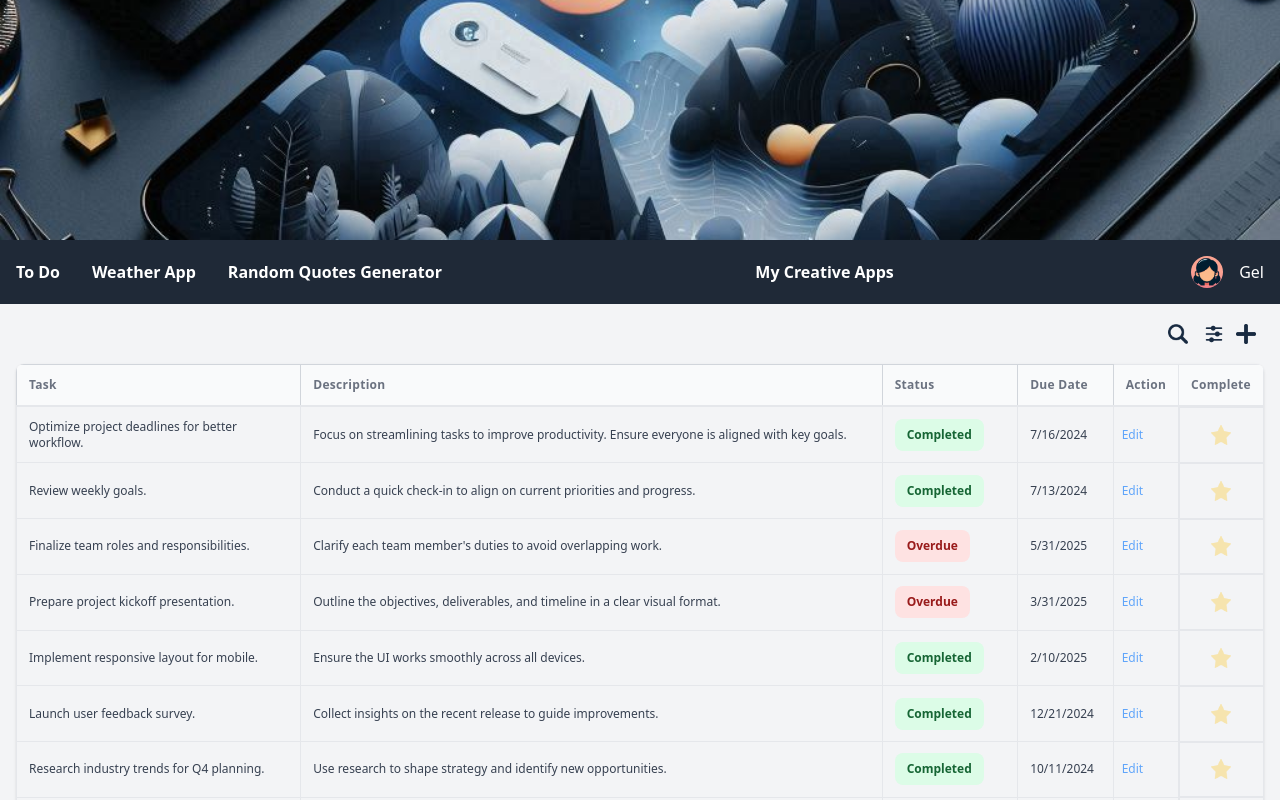
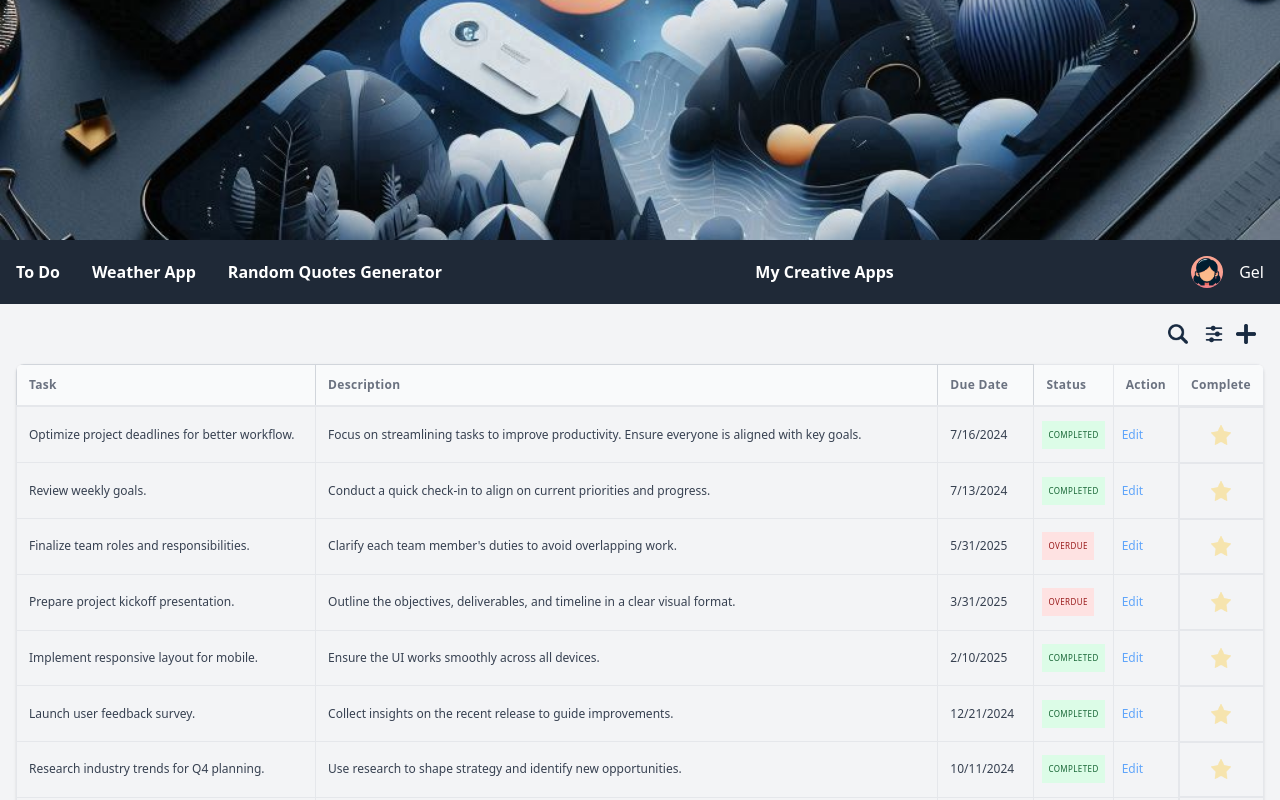
Before and after one commit to maryGel/creative-apps, a React (Vite) app: page / in a window 1280 px wide. Shown: the top 800 px of the page. Built offline with nearby package versions, Linux system fonts and the light colour scheme.

Commit message:
Made the status dynamic

```diff
--- a/src/components/todolist/columnTable.jsx
+++ b/src/components/todolist/columnTable.jsx
@@ -17,25 +17,35 @@ export const columnTable = [
     enableResizing: true,
     size: 900,
   },
-  {
+  /*{
     accessorKey: 'status',
     header: 'Status',
     enableResizing: true,
     size: 150,
     cell: ({ row }) => {
-      const status = row.getValue('status');
+      const task = row.original;
+      const today = new Date();
+      today.setHours(0, 0, 0, 0);
+
+      // Calculate effective status (including overdue)
+      const effectiveStatus =
+        task.duedate < today && !task.complete
+          ? 'Overdue'
+          : task.status;
+          {console.log(task.duedate)}
+
       return (
         <div className={`flex items-center  `}
         >
           <span className={`flex px-3 py-2 text-xs font-semibold rounded-lg justify-center
-            ${status === 'Completed' ? 'bg-green-100 text-green-800' :
-              status === 'In-Progress' ? 'bg-yellow-100 text-yellow-800' : 'bg-red-100 text-red-800'}`}>
-            {status}
+            ${effectiveStatus=== 'Completed' ? 'bg-green-100 text-green-800' :
+              effectiveStatus === 'In-Progress' ? 'bg-yellow-100 text-yellow-800' : 'bg-red-100 text-red-800'}`}>
+            {effectiveStatus}
           </span>
         </div>
       );
     },
-  },
+  },*/
   {
     accessorKey: 'duedate',
     header: 'Due Date',
--- a/src/components/todolist/dataTodo.jsx
+++ b/src/components/todolist/dataTodo.jsx
@@ -3,7 +3,6 @@ const dataTodoApp = [
     "id": 1,
     "task": "Optimize project deadlines for better workflow.",
     "description": "Focus on streamlining tasks to improve productivity. Ensure everyone is aligned with key goals.",
-    "status": "Completed",
     "duedate": "7/16/2024",
     "complete": true
   },
@@ -11,7 +10,6 @@ const dataTodoApp = [
     "id": 2,
     "task": "Review weekly goals.",
     "description": "Conduct a quick check-in to align on current priorities and progress.",
-    "status": "Completed",
     "duedate": "7/13/2024",
     "complete": true
   },
@@ -19,7 +17,6 @@ const dataTodoApp = [
     "id": 3,
     "task": "Finalize team roles and responsibilities.",
     "description": "Clarify each team member's duties to avoid overlapping work.",
-    "status": "Overdue",
     "duedate": "5/31/2025",
     "complete": false
   },
@@ -27,7 +24,6 @@ const dataTodoApp = [
     "id": 4,
     "task": "Prepare project kickoff presentation.",
     "description": "Outline the objectives, deliverables, and timeline in a clear visual format.",
-    "status": "Overdue",
     "duedate": "3/31/2025",
     "complete": false
   },
@@ -35,7 +31,6 @@ const dataTodoApp = [
     "id": 5,
     "task": "Implement responsive layout for mobile.",
     "description": "Ensure the UI works smoothly across all devices.",
-    "status": "Completed",
     "duedate": "2/10/2025",
     "complete": true
   },
@@ -43,7 +38,6 @@ const dataTodoApp = [
     "id": 6,
     "task": "Launch user feedback survey.",
     "description": "Collect insights on the recent release to guide improvements.",
-    "status": "Completed",
     "duedate": "12/21/2024",
     "complete": true
   },
@@ -51,7 +45,6 @@ const dataTodoApp = [
     "id": 7,
     "task": "Research industry trends for Q4 planning.",
     "description": "Use research to shape strategy and identify new opportunities.",
-    "status": "Completed",
     "duedate": "10/11/2024",
     "complete": true
   },
@@ -59,7 +52,6 @@ const dataTodoApp = [
     "id": 8,
     "task": "Refactor legacy code for maintainability.",
     "description": "Clean up outdated logic and simplify complex functions.",
-    "status": "In-Progress",
     "duedate": "10/9/2025",
     "complete": false
   },
@@ -67,7 +59,6 @@ const dataTodoApp = [
     "id": 9,
     "task": "Create onboarding documentation for new hires.",
     "description": "Make the first week easier with clear guides and expectations.",
-    "status": "Completed",
     "duedate": "8/22/2024",
     "complete": true
   },
@@ -75,7 +66,6 @@ const dataTodoApp = [
     "id": 10,
     "task": "Set up stakeholder presentation.",
     "description": "Summarize progress and next steps in a concise slide deck.",
-    "status": "In-Progress",
     "duedate": "6/21/2025",
     "complete": false
   }
--- a/src/components/todolist/filterTodo.jsx
+++ b/src/components/todolist/filterTodo.jsx
@@ -6,13 +6,7 @@ import Chip from '@mui/material/Chip';
 import { Paper } from '@mui/material';
 
 
-function FilterTodo( ){
-
-  const optionStatus = [
-    'Complete' ,
-    'In-Progress',
-    'Overdue'
-  ];
+function FilterTodo({selectStatuses, onStatusChange, optionStatus }){
 
 const CustomPaper = (props) => (
   <Paper
@@ -21,8 +15,7 @@ const CustomPaper = (props) => (
       '& .MuiAutocomplete-option': {
         fontSize: '0.75rem',
         minHeight: 'auto',
-        lineHeight: 1,
-
+       lineHeight: 1,
       },
     }}
   />
@@ -35,7 +28,8 @@ const CustomPaper = (props) => (
           multiple
           id="tags-outlined"
           options ={optionStatus}
-          defaultValue={[optionStatus[0]]}
+          value = {selectStatuses}
+          onChange={(event, newValue) => onStatusChange(newValue)}
           getOptionLabel={(option) => option}
           PaperComponent={CustomPaper}
           renderValue={(value, getTagProps) =>
--- a/src/components/todolist/mobileView.jsx
+++ b/src/components/todolist/mobileView.jsx
@@ -2,20 +2,23 @@ import React from 'react';
 
 
 function MobileView({dataTodo, handleComplete }){
+  // {console.log(dataTodo)}
   return (
     <div className={`w-full grid grid-cols-1 gap-4 md:hidden`}>
     {/* Mapping the table content for mobile view */}
     {dataTodo.map ((tableData) => {
+      // {console.log(tableData)}
       return (
         <div key={tableData.id} className='p-4 bg-white rounded-lg shadow '>
           <div className='flex items-center justify-between mb-4'>
             <div className={`css-status-sm  p-1.5 text-center
               uppercase tracking-wider
               ${tableData.status === 'Completed' ? "text-green-800 bg-green-100" :
-              tableData.status === 'In-Progress' ? "text-yellow-800 bg-yellow-100" :
+              tableData.status === 'Upcoming' ? "text-yellow-800 bg-yellow-100" :
               "text-red-800 bg-red-100"
               } `}
             > {tableData.status}
+              {/* {console.log(tableData)} */}
             </div>
             <div>
               <button className="text-blue-400 uppercase hover:text-blue-600">Edit</button>
--- a/src/components/todolist/todoTable.jsx
+++ b/src/components/todolist/todoTable.jsx
@@ -1,4 +1,4 @@
-import React, {useState} from 'react';
+import React from 'react';
 import {
   useReactTable,
   flexRender,
@@ -11,9 +11,10 @@ import './todo.css';
 import {columnTable} from './columnTable';
 import MobileView from './mobileView';
 
-function TodoTable({tasks, updateTask}){
+function TodoTable({dataTodo, updateTask}){
+
   // Load data
-  const dataTodo = React.useMemo(() => tasks, [tasks]);
+
   const finalColumns = React.useMemo(() => columnTable, []);
 
   // Initialize the table with data and columns
@@ -29,15 +30,12 @@ function TodoTable({tasks, updateTask}){
   });
 
   const handleComplete = (id) => {
-    updateTask(id, { complete: true, status: "Completed"});
+    updateTask(id, { complete: true });
   };
-
-  const [editingTask, setEditingTask] = useState(null);
 
   // const handleDelete = (id) => {
   //   deleteTask(id);
   // }
-
 
   return (
     <>
@@ -70,6 +68,7 @@ function TodoTable({tasks, updateTask}){
                       );
                     }
                     )}
+                    <th className={`p-3 font-semibold tracking-wide text-left border border-gray-200 w-5`} scope="col">Status</th>
                     <th className={`p-3 font-semibold tracking-wide text-left border border-gray-200 w-5`} scope="col">Action</th>
                     <th className={`p-3 font-semibold tracking-wide text-left border border-gray-200 w-5`} scope="col">Complete</th>
                  </tr>
@@ -93,13 +92,24 @@ function TodoTable({tasks, updateTask}){
 
                   }
                   )}
+                  {/* Status */}
+                  <td className = {`p-2 text-xs text-gray-700 border border-gray-200`} >
+                  <button className={`css-status-sm  p-1.5 text-center
+                    uppercase tracking-wider
+                    ${rowElement.original.status === 'Completed' ? "text-green-800 bg-green-100" :
+                      rowElement.original.status === 'Upcoming' ? "text-yellow-800 bg-yellow-100" :
+                      rowElement.original.status === 'Due Today' ? "text-yellow-900 bg-yellow-200" :
+                      "text-red-800 bg-red-100"
+                    } `}>
+                    {rowElement.original.status}
+                  </button>
+                </td>
+
                   {/* Edit Button */}
                 <td className = {`p-2 text-xs text-gray-700 border border-gray-200`} >
                   <button
                     className="text-blue-400 hover:text-blue-600 "
-                    onClick={()=> setEditingTask(rowElement.id)}
-                    openCreateTask={!!editingTask}
-                    initialTask={editingTask}
+                    // onClick={()=> setEditingTask(rowElement.id)}
                   >
                     Edit
                   </button>
--- a/src/components/todolist/todobutton.jsx
+++ b/src/components/todolist/todobutton.jsx
@@ -12,16 +12,12 @@ function TodoButtons( { addTask, setOpenFilter}){
 
   const handleAddTask = () => {
     addTask({task, description, duedate: dueDate});
-    setTask('');
-    setDescription('');
-    setDueDate('');
-    setOpenCreateTask(false);
   }
 
   return (
     <>
     <div className='flex justify-end gap-2 align-middle'>
-      {/*  */}
+      {/* Todobuttons */}
       <div className={`relative flex items-center justify-end group`}>
         <button className= {`z-10 px-3`}>
           <input
--- a/src/components/todolist/useTasks.jsx
+++ b/src/components/todolist/useTasks.jsx
@@ -2,23 +2,25 @@ import { useState, useEffect} from 'react';
 import dataTodoApp from './dataTodo';
 
 
-function useTasks(){
+export const useTasks = () => {
 
   const [ tasks, setTasks] = useState(() => {
     const saved = localStorage.getItem('tasks');
     return saved ? JSON.parse(saved) : dataTodoApp;
   })
 
+  {console.log(tasks)}
+
   useEffect (() => {
     localStorage.setItem('tasks', JSON.stringify(tasks));
   }, [tasks]);
 
   const addTask = (newTask) => {
-    setTasks([...tasks, {
-      ...newTask,
-      id: tasks.length + 1,
-      status: "In-Progress",
-      complete: false
+    console.log("Parent received:", newTask); // Debug
+    setTasks(prevTasks => [...prevTasks, {
+      ...newTask, // 🔹 Preserves all fields (including status)
+      id: prevTasks.length + 1,
+      complete: false,
     }]);
   };
 
@@ -35,4 +37,4 @@ function useTasks(){
   return { tasks, addTask, updateTask, deleteTask};
 }
 
-export default useTasks;
+// export default useTasks;
--- a/src/pages/TodoPage.jsx
+++ b/src/pages/TodoPage.jsx
@@ -1,16 +1,54 @@
-import { useState  } from 'react';
+import React, { useState  } from 'react';
 import FilterTodo from '../components/todolist/filterTodo.jsx';
 import TodoTable from '../components/todolist/todoTable.jsx';
 import TodoButtons from '../components/todolist/todobutton.jsx';
-import useTasks from '../components/todolist/useTasks.jsx'
+import {useTasks} from '../components/todolist/useTasks.jsx'
 
 
 function TodoPage(){
 
   const { tasks, addTask, updateTask, deleteTask } = useTasks();
+  // {console.log(tasks)}
 
   const [openFilter, setOpenFilter] = useState(false);
 
+  const optionStatus = ['Upcoming', 'Overdue', 'Due Today', 'Completed'];
+  const [selectedStatuses, setSelectedStatuses] = useState(optionStatus);
+
+  const getStatusFromDate = (due) => {
+    const today = new Date();
+    const dueDate = new Date(due);
+    dueDate.setHours(0,0,0,0);
+    today.setHours(0,0,0,0);
+
+    if (dueDate < today) return "Overdue";
+    if (dueDate.getTime() === today.getTime()) return "Due Today";
+    return "Upcoming";
+  } ;
+
+  const dataTodo = React.useMemo(() => {
+    return tasks.map(task => {
+      const isComplete = task.complete === true || task.complete === "true";
+      const status = isComplete ? "Completed" : getStatusFromDate(task.duedate);
+      return {...task, status};
+    });
+  }, [tasks]);
+
+  console.log(
+    tasks.map(task => ({
+      id: task.id,
+      rawComplete: task.complete,
+      type: typeof task.complete,
+      evaluated: task.complete === true || task.complete === 'true'
+    }))
+  );
+
+
+  const filteredTasks = dataTodo.filter(task => {
+    return selectedStatuses.includes(task.status);
+  });
+
+  // {console.log(filteredTasks)}
   return (
     <div className='items-center justify-center p-4 bg-gray-100'>
 
@@ -22,11 +60,20 @@ function TodoPage(){
         />
       </div>
 
-    {openFilter && <FilterTodo />}
+    {openFilter &&
+      <FilterTodo
+        selectedStatuses = {selectedStatuses}
+        onStatusChange = {setSelectedStatuses}
+        optionStatus = {optionStatus}
+        filteredTasks = {filteredTasks}
+      />}
     <TodoTable
-    tasks = {tasks}
-    updateTask = {updateTask}
-    deleteTask = { deleteTask }
+      updateTask = {updateTask}
+      deleteTask = { deleteTask }
+      tasks = {filteredTasks}
+      getStatusFromDate = {getStatusFromDate}
+      dataTodo = {dataTodo}
+
     />
 
     </div>
```
Also changed, not shown: src/components/todolist/createTask.jsx (+13 -5 lines).
